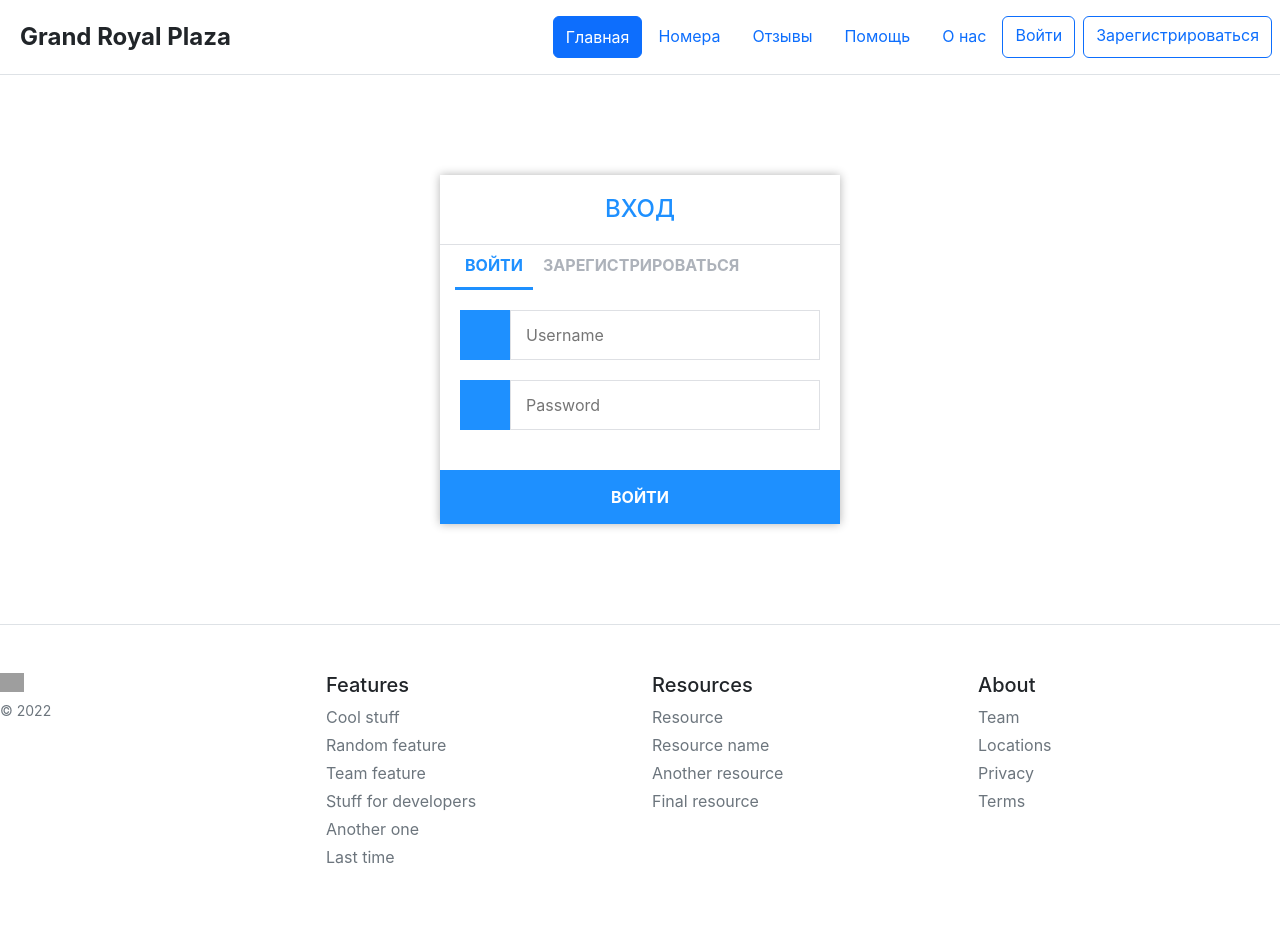
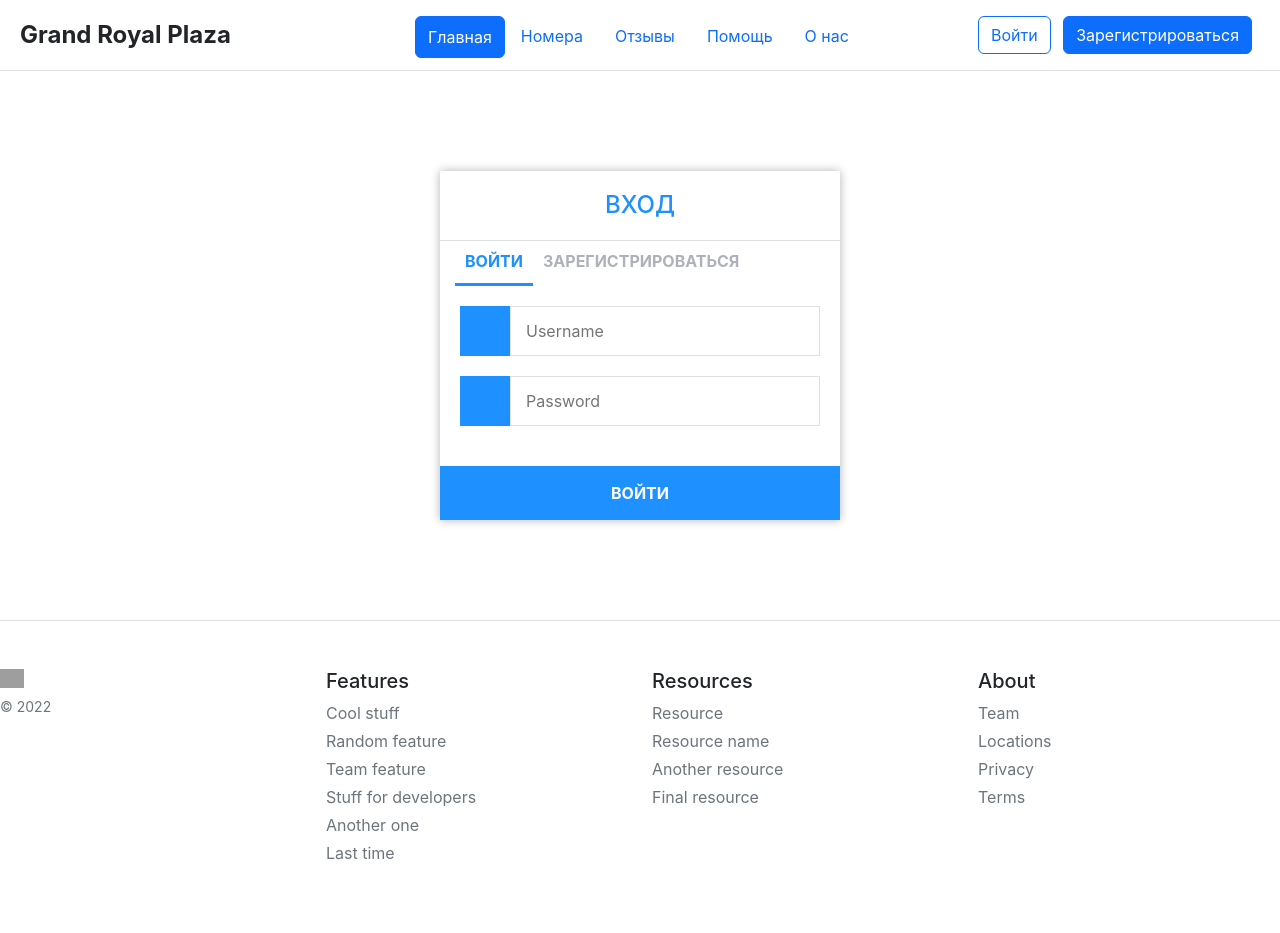
Before and after one commit to loserMaru/HotelProject, a Flask app: page /login in a window 1280 px wide. After the commit the page ends 860 px from the top, so only its background shows below. Run offline with Flask 2, Linux system fonts and the light colour scheme; parts of the project's set-up code (start-up, migrations or seed data) failed here and were passed over; some libraries are stand-ins or nearby versions; grey boxes are pictures that could not be loaded.

Commit message:
Login, registration, logout, session

```diff
--- a/main.py
+++ b/main.py
@@ -51,14 +51,14 @@ def booking():
 
 @app.route('/payment/<idRoom>', methods=['GET', 'POST'])
 def payment(idRoom):
+    if not session.get("username"):
+        return redirect("/login")
     msg = ''
-    print(idRoom)
     cursor = mysql.connection.cursor()
     cursor.execute(f"select status from room where idRoom={idRoom}")
     status = cursor.fetchone()
     cursor.execute(f"SELECT roomNumber FROM room WHERE idRoom={idRoom}")
     number = cursor.fetchone()
-    print(status['status'])
 
     if status['status'] == 'busy':
         return redirect(url_for('booking'))
@@ -79,7 +79,6 @@ def payment(idRoom):
                 VALUES ('{f}', '{l}', '{p}', '{e}', '{chkin}', '{chkout}')''')
                 cursor.execute(f"SELECT idRoom FROM room WHERE idRoom={idRoom}")
                 id = cursor.fetchone()
-                print(id)
                 cursor.execute(f'''UPDATE `room` SET status = 'busy' where idRoom='{id["idRoom"]}' ''')
                 mysql.connection.commit()
             except:
@@ -100,6 +99,7 @@ def help():
 
 @app.route('/login', methods=['GET','POST'])
 def login():
+    log = ''
     msg = ''
     if request.method == 'POST' and 'username' in request.form and 'password' in request.form:
         username = request.form['username']
@@ -110,10 +110,16 @@ def login():
         if account:
             session['loggedin'] = True
             session['username'] = account['username']
-            msg = 'Logged in successfuly'
+            log = 'Logged in successfuly'
         else:
             msg = 'Incorrect username/password'
-    return render_template("login.html", msg=msg)
+    return render_template("login.html", msg=msg, log=log)
+
+
+@app.route('/logout')
+def logout():
+    session.clear()
+    return redirect(request.referrer)
 
 
 @app.route('/register', methods=['GET', 'POST'])
--- a/templates/base.html
+++ b/templates/base.html
@@ -20,9 +20,16 @@
         <li class="nav-item"><a href="/reviews" class="nav-link">Отзывы</a></li>
         <li class="nav-item"><a href="/help" class="nav-link">Помощь</a></li>
         <li class="nav-item"><a href="/about" class="nav-link">О нас</a></li>
+    </ul>
+
+    <div style="margin-right: 20px">
+        {%if session['username']%}
+        <a class="btn btn-outline-primary me-2" href="/logout">Выйти</a>
+        {%else%}
         <a class="btn btn-outline-primary me-2" href="/login">Войти</a>
-        <a class="btn btn-outline-primary me-2" href="/register">Зарегистрироваться</a>
-    </ul>
+        <a class="btn btn-primary me-2" href="/register">Зарегистрироваться</a>
+        {%endif%}
+    </div>
 </header>
 <body>
 
@@ -68,10 +75,9 @@
 </footer>
 </body>
 <style>
-    .header {
-        height: 200px
-        vertical-align: middle;
-        display: table-cell;
+    ul {
+        position: absolute;
+        margin: auto;
     }
 
     button {
--- a/templates/booking.html
+++ b/templates/booking.html
@@ -6,7 +6,7 @@
 
 {% block body %}
 <div class="container mt-5">
-    <h1 style="text-align:center">Бронирование номеров</h1>
+    <h1 style="text-align:center">Свободные номера</h1>
 
     <div class="row" style="margin-top:3%">
         {%for rooms in room%}
--- a/templates/login.html
+++ b/templates/login.html
@@ -21,6 +21,7 @@
         </label>
         <input type="password" name="password" placeholder="Password" id="password" required>
         <div class="msg"><span style="color:red; font-size: 18px">{{ msg }}</span></div>
+        <div class="log"><span style="color:green; font-size: 18px">{{ log }}</span></div>
         <input type="submit" value="ВОЙТИ">
     </form>
 </div>
```
Also changed, not shown: images/number.jpg (deleted), images/pool.jpg (deleted), images/restaraunt.png (deleted).
